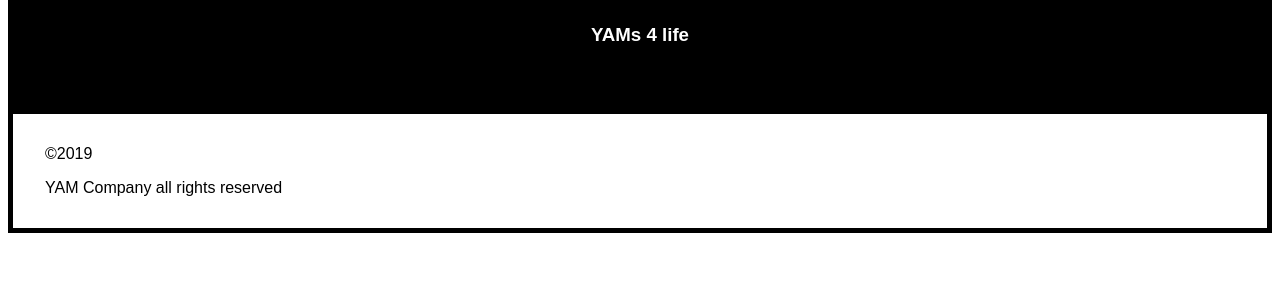
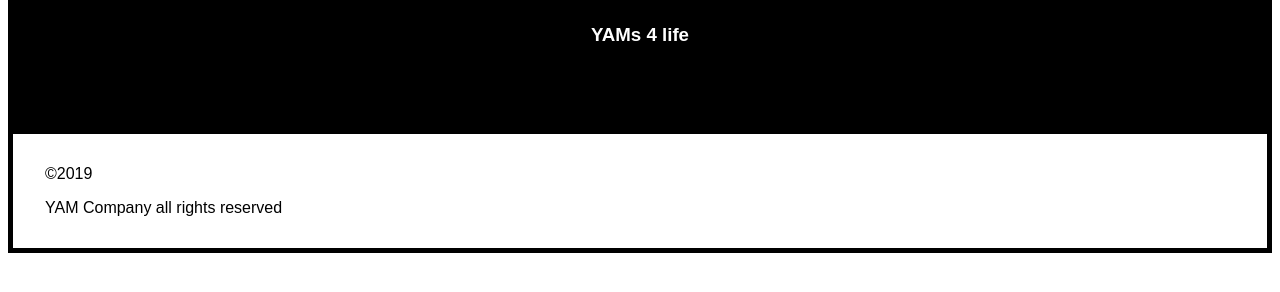
Before and after one commit to yamPerson/yamPerson.github.io, a plain HTML site: page index.html in a window 1280 px wide. Shown: the part 98-390 px from the top of the page. Drawn offline with Linux system fonts and the light colour scheme.

Commit message:
Update index.html

```diff
--- a/index.html
+++ b/index.html
@@ -12,7 +12,7 @@
   </header>
     <script src="index.js"></script>
   <section>
-    <button class='menu' type="button" style="width: 100%; height: 20%;"></button>
+    <button class='menu' type="button" style="width: 100%; height: 50px;"></button>
   </section>
   <footer>
     <p>&copy2019</p>
```
